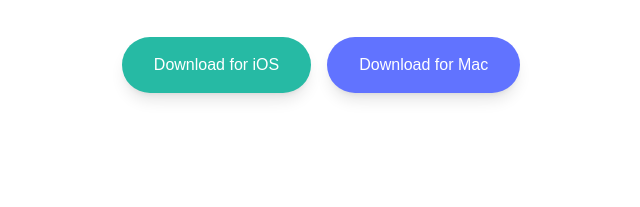
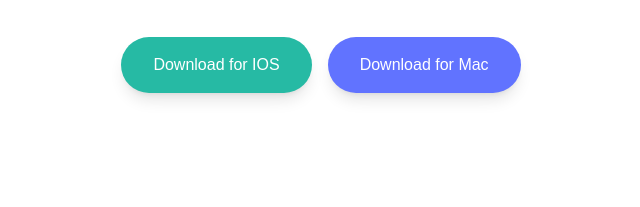
Before and after one commit to malikrehman18/clipboard, a website: page index.html in a window 1280 px wide. Shown: the part 484-691 px from the top of the page, 319-959 px from the left. Drawn offline with Linux system fonts and the light colour scheme; a web font is replaced by a local one.

Commit message:
Update index.html

```diff
--- a/index.html
+++ b/index.html
@@ -29,7 +29,7 @@
           <a
             href="#"
             class="p-4 px-8 bg-strongCyan rounded-full text-white transition-all duration-200 hover:opacity-80 shadow-lg"
-            >Download for iOS</a
+            >Download for IOS</a
           >
           <a
             href="#"
```
